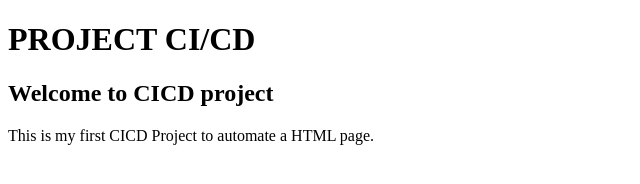
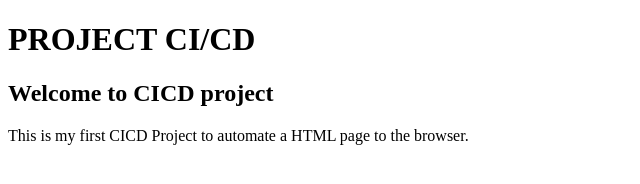
Before and after one commit to TeamKanyarasi/CICD_Project, a plain HTML site: page index.html in a window 1280 px wide. Shown: the whole page, without its empty margins (0-640 px from the left). Drawn offline with Linux system fonts and the light colour scheme.

Commit message:
Update index.html

```diff
--- a/index.html
+++ b/index.html
@@ -4,7 +4,7 @@
     <body>
         <h1>PROJECT CI/CD</h1>
         <h2>Welcome to CICD project</h2>
-        <p>This is my first CICD Project to automate a HTML page.</p>
+        <p>This is my first CICD Project to automate a HTML page to the browser.</p>
     </body>
 
 </html>
```
